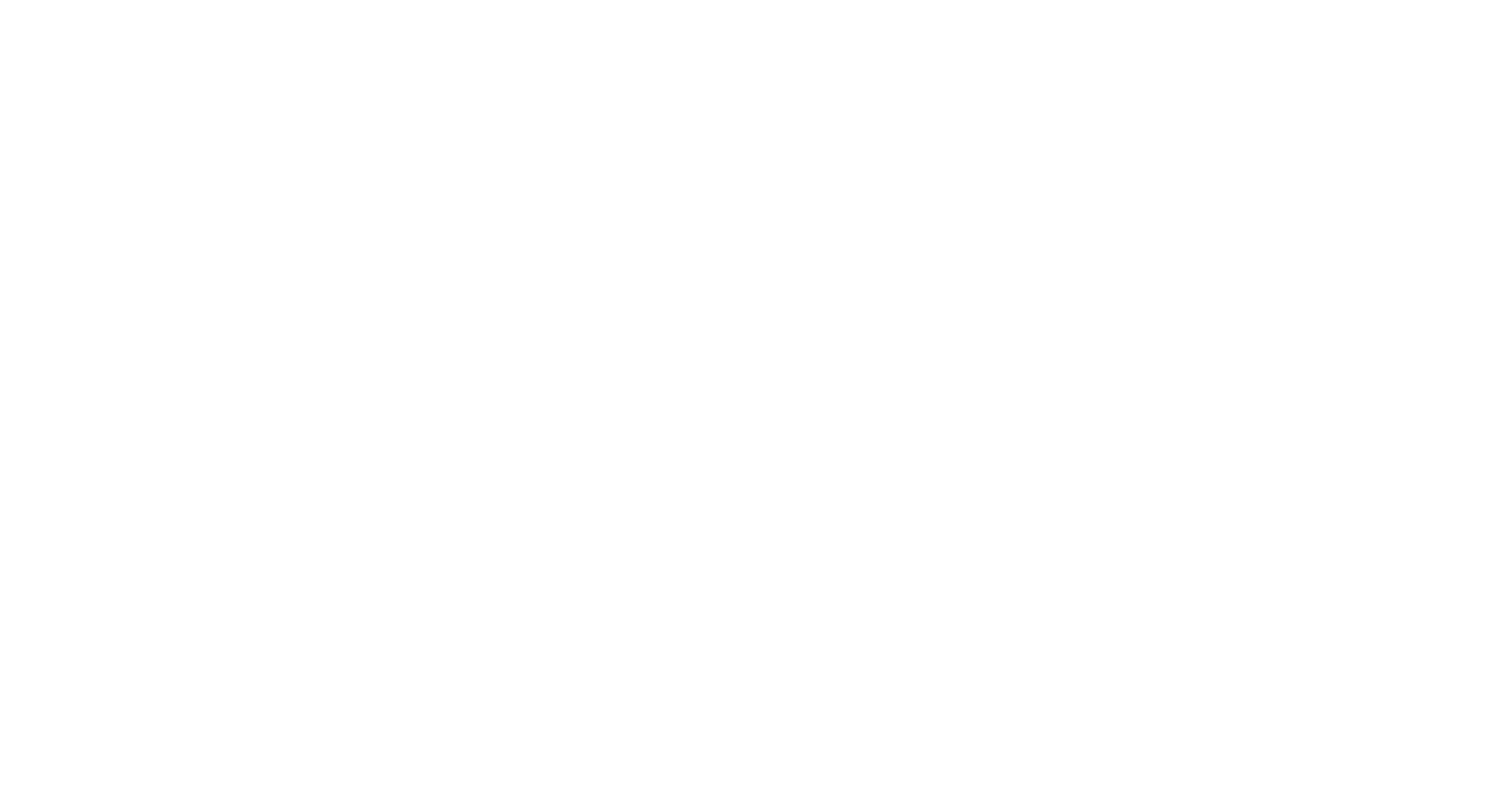
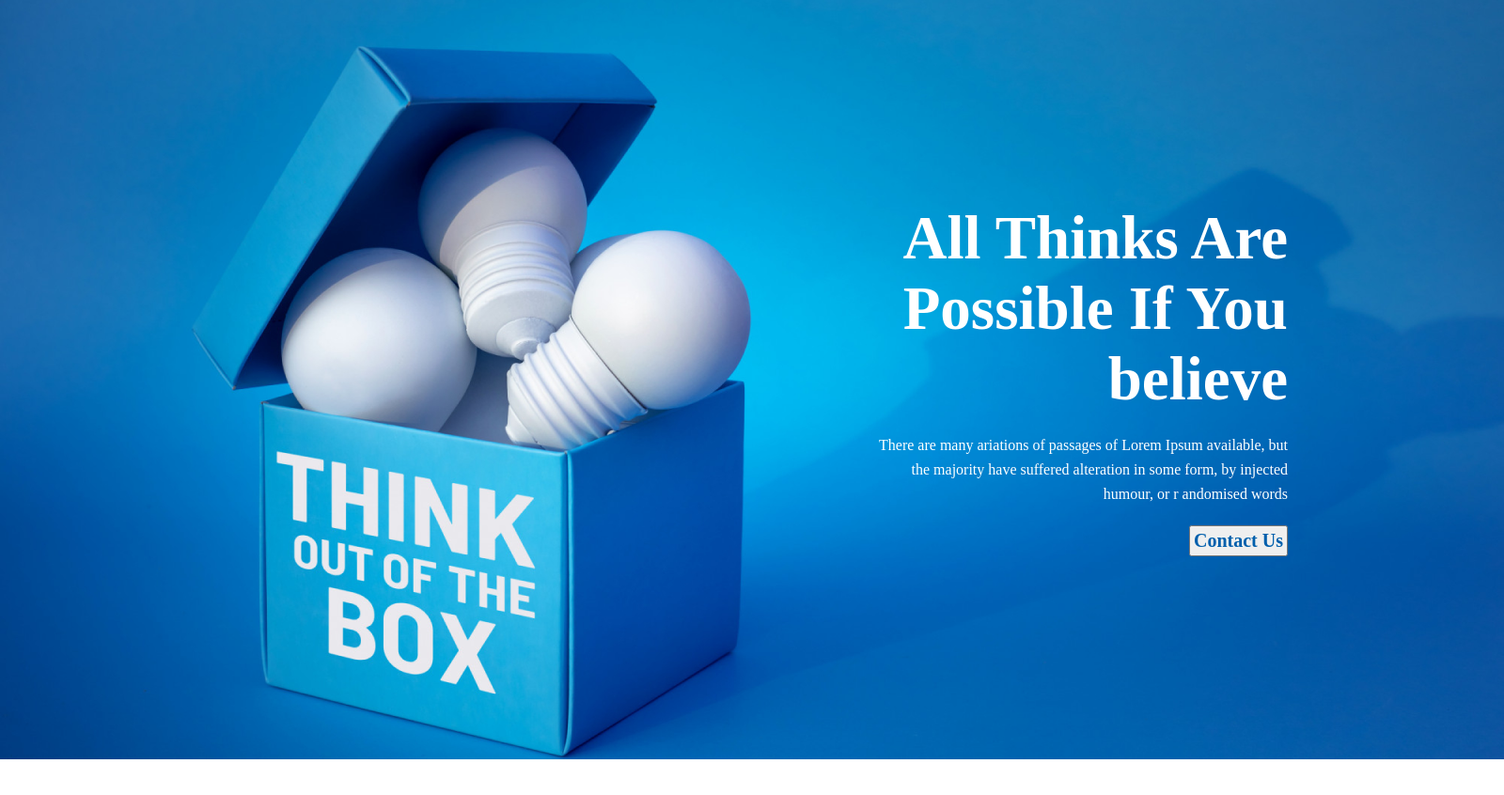
Before and after one commit to protim1451/portfolio-test, a plain HTML site: page index.html in a window 1280 px wide. Shown: the whole page at 94% size, 1600 px wide, since content can reach past the window. Before the commit the page ends 800 px from the top, so only its background shows below. Drawn offline with nearby package versions, Linux system fonts and the light colour scheme.

Commit message:
Header done

```diff
--- a/index.html
+++ b/index.html
@@ -4,8 +4,30 @@
     <meta charset="UTF-8">
     <meta name="viewport" content="width=device-width, initial-scale=1.0">
     <title>portfolio</title>
+    <link rel="preconnect" href="https://fonts.googleapis.com">
+    <link rel="preconnect" href="https://fonts.gstatic.com" crossorigin>
+    <link href="https://fonts.googleapis.com/css2?family=Open+Sans:wght@400;700;800&display=swap" rel="stylesheet">
+    <link rel="stylesheet" href="styles/style.css">
 </head>
 <body>
+    <header class="header">
+        <div class="banner">
+            <div class="banner-content">
+                <h2 class="banner-title">All Thinks Are Possible
+                    If You believe</h2>
+                <p class="banner-para">There are many ariations of passages
+                    of Lorem Ipsum available, but the majority have suffered
+                    alteration in some form, by injected humour, or r
+                    andomised words</p>
+                <button class="banner-button">Contact Us</button>
+            </div>
+        </div>
+    </header>
+    <main>
 
+    </main>
+    <footer>
+
+    </footer>
 </body>
 </html>
--- /dev/null
+++ b/styles/style.css
@@ -0,0 +1,62 @@
+body {
+    font-family: 'Open Sans', sans-serif;
+}
+*{
+    margin: 0px;
+    padding: 0px;
+}
+/* header style */
+.header{
+    width: 1600px;
+    height: 808px;
+    flex-shrink: 0;
+    background-image: url('../images/banner/banner3.png');
+
+    /* display: flex; */
+    background-position:top;
+    background-repeat: no-repeat;
+}
+.banner-title{
+    color: #FFF;
+    text-align: right;
+    font-family: Work Sans;
+    font-size: 65px;
+    font-style: normal;
+    font-weight: 700;
+    line-height: normal;
+    /* width: 525px; */
+
+}
+.banner-para{
+    color: #FFF;
+    text-align: right;
+    font-family: Work Sans;
+    font-size: 16px;
+    font-style: normal;
+    font-weight: 400;
+    line-height: 26px; /* 162.5% */
+}
+.banner-button{
+    color: #005FAC;
+    text-align: center;
+    font-family: Work Sans;
+    font-size: 20px;
+    font-style: normal;
+    font-weight: 600;
+    line-height: normal;
+    margin-left: 420px;
+    padding: 3px;
+
+}
+.banner-content{
+    /* align-items:flex-end; */
+    padding: 216px 230px 364px 845px;
+    /* margin-right: 230px;
+    margin-bottom: 364px;
+    margin-left: 845px;*/
+}
+.banner-para{
+    margin-top: 20px;
+    padding-left: 70px;
+    margin-bottom: 20px;
+}
```
Also changed, not shown: images/banner/banner1.png (added), images/banner/banner2.png (added), images/banner/banner3.png (added), images/gradient1.png (added), images/gradient2.png (added), images/gradient3.png (added), images/icons/ecom.png (added), images/icons/fb.png (added), images/icons/js.png (added), images/icons/smoke.png (added), images/icons/twitter.png (added), images/icons/web.png (added), images/icons/youtube.png (added), images/person.png (added), 1 more files.
